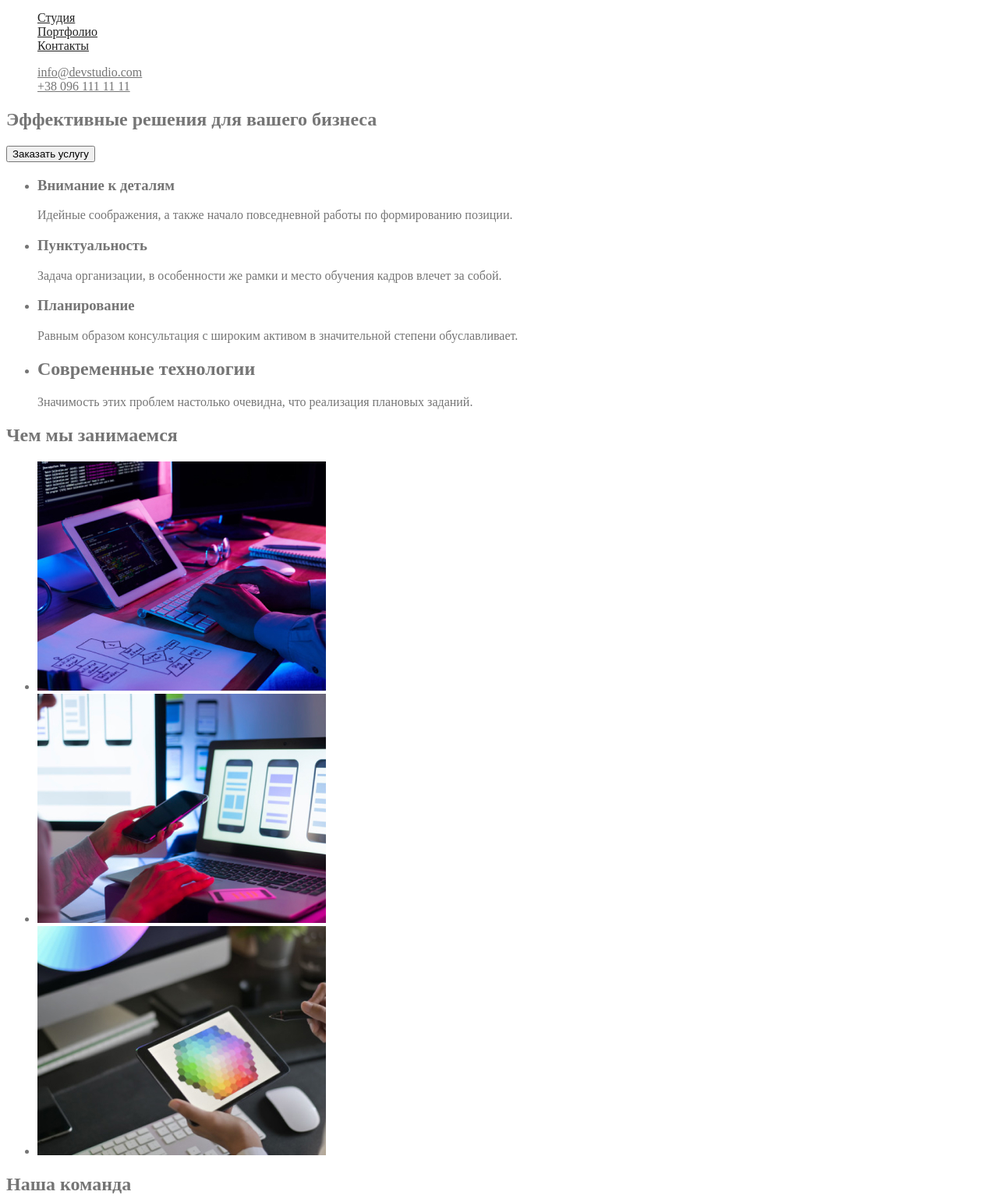
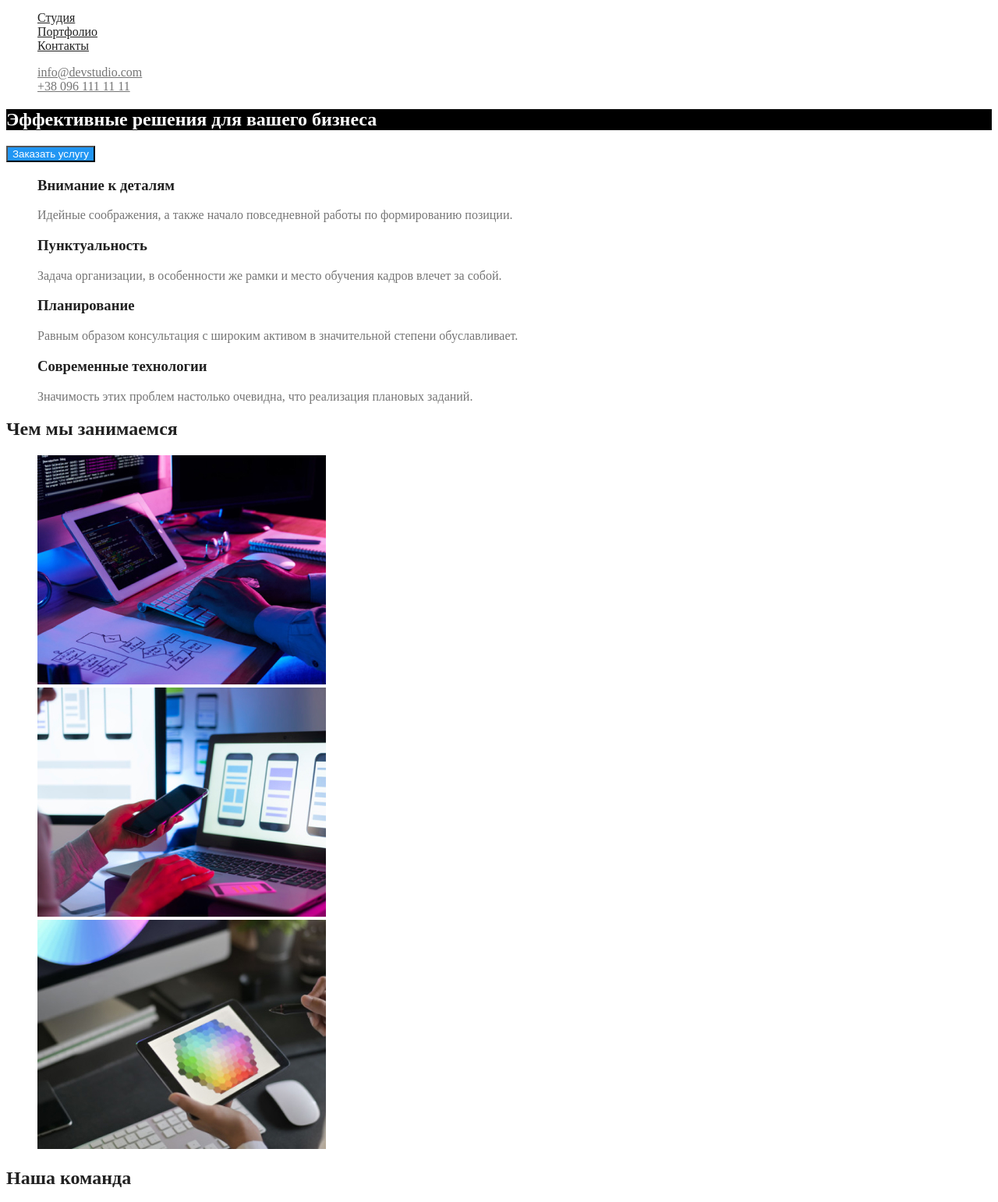
Before and after one commit to Kotlyk/goit-markup-hw-02, a plain HTML site: page index.html in a window 1280 px wide. Shown: the part 28-1570 px from the top of the page at 78% size. Drawn offline with Linux system fonts and the light colour scheme.

Commit message:
update index.html

```diff
--- a/css/styles.css
+++ b/css/styles.css
@@ -3,6 +3,7 @@
     --title-text-color: #212121;
     --accent-color: #2196F3;
     --logo-color: #000000;
+    --title-color: #FFFFFF;
 
 }
 
@@ -19,6 +20,11 @@ body {
 /* header */
 .logo {
     color: var(--logo-color);
+
+}
+.logo:hover,
+.logo:focus{
+    color: var(--accent-color);
 }
 .logo-accent {
     color: var(--accent-color);
@@ -40,3 +46,26 @@ body {
 .contacts .link:focus{
     color: var(--accent-color);
 }
+.section{
+
+}
+.title{
+    color: var(--title-color);
+    background-color: #000000;
+}
+
+.section-title {
+    color: var(--title-text-color);
+}
+
+.feature-title {
+    color: var(--title-text-color);
+}
+.team-person {
+    color: var(--title-text-color);
+}
+.button {
+    color: var(--title-color);
+    background-color: var(--accent-color);
+    cursor: pointer;
+}
--- a/index.html
+++ b/index.html
@@ -28,55 +28,55 @@
         </ul>
     </header>
     <main>
-        <section>
-            <h1>Эффективные решения для вашего бизнеса</h1>
-            <button type="button">Заказать услугу</button>
+        <section class="big-box">
+            <h1 class="title">Эффективные решения для вашего бизнеса</h1>
+            <button type="button" class="button">Заказать услугу</button>
         </section>
-        <section>
-            <ul>
+        <section class="section">
+            <ul class="feature list">
                 <li>
-                    <h3>Внимание к деталям</h3>
+                    <h3 class="feature-title">Внимание к деталям</h3>
                     <p>Идейные соображения, а также начало повседневной работы по формированию позиции.</p>
                 </li>
                 <li>
-                    <h3>Пунктуальность</h3>
+                    <h3 class="feature-title">Пунктуальность</h3>
                     <p>Задача организации, в особенности же рамки и место обучения кадров влечет за собой.</p>
                 </li>
                 <li>
-                    <h3>Планирование</h3>
+                    <h3 class="feature-title">Планирование</h3>
                     <p>Равным образом консультация с широким активом в значительной степени обуславливает.</p>
                 </li>
                 <li>
-                    <h2>Современные технологии</h2>
+                    <h3 class="feature-title">Современные технологии</h3>
                     <p>Значимость этих проблем настолько очевидна, что реализация плановых заданий.</p>
                 </li>
             </ul>
         </section>
-        <section>
-            <h2>Чем мы занимаемся</h2>
-            <ul>
+        <section class="section">
+            <h2 class="section-title">Чем мы занимаемся</h2>
+            <ul class="work list">
                 <li><img src="./imges/box1.jpg" alt="picture1" width="370"></li>
                 <li><img src="./imges/box2.jpg" alt="picture2" width="370"></li>
                 <li><img src="./imges/box3.jpg" alt="picture3" width="370"></li>
             </ul>
         </section>
-        <section>
-            <h2>Наша команда</h2>
-            <ul>
+        <section class="section">
+            <h2 class="section-title">Наша команда</h2>
+            <ul  class="team list">
                 <li><img src="./imges/photo1.jpg" alt="photo1" width="270">
-                    <h3>Игорь Демьяненко</h3>
+                    <h3 class="team-person">Игорь Демьяненко</h3>
                     <p>Product Designer</p>
                 </li>
                 <li><img src="./imges/photo2.jpg" alt="photo2" width="270">
-                    <h3>Ольга Репина</h3>
+                    <h3 class="team-person">Ольга Репина</h3>
                     <p>Frontend Developer</p>
                 </li>
                 <li><img src="./imges/photo3.jpg" alt="photo3" width="270">
-                    <h3>Николай Тарасов</h3>
+                    <h3 class="team-person">Николай Тарасов</h3>
                     <p>Marketing</p>
                 </li>
                 <li><img src="./imges/photo4.jpg" alt="photo4" width="270">
-                    <h3>Михаил Ермаков</h3>
+                    <h3 class="team-person">Михаил Ермаков</h3>
                     <p>UI Designer</p>
                 </li>
             </ul>
```
